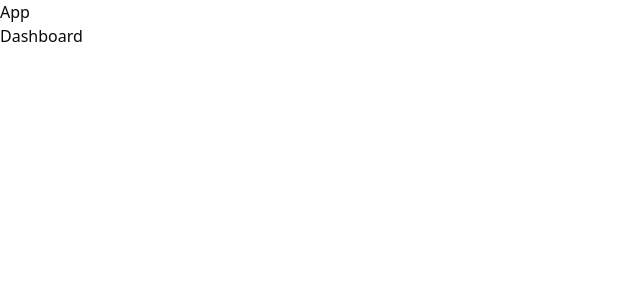
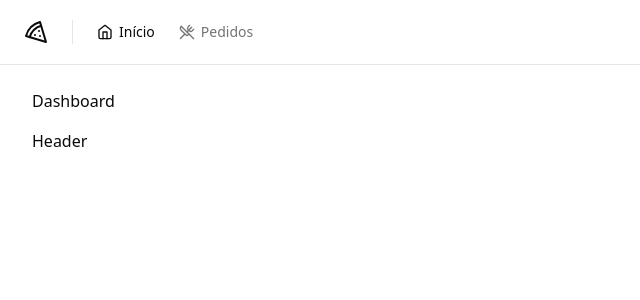
Before and after one commit to GabriPires/pizzashop-web, a React app: page / in a window 1280 px wide. Shown: the top 300 px of the page, without its empty margins (0-640 px from the left). Built offline with nearby package versions, Linux system fonts and the light colour scheme; the HTML template or start-up script is replaced by a standard one.

Commit message:
feat: dashboard layout and nav link component

```diff
--- a/package.json
+++ b/package.json
@@ -12,6 +12,7 @@
   "dependencies": {
     "@hookform/resolvers": "^3.3.3",
     "@radix-ui/react-label": "^2.0.2",
+    "@radix-ui/react-separator": "^1.0.3",
     "@radix-ui/react-slot": "^1.0.2",
     "class-variance-authority": "^0.7.0",
     "clsx": "^2.0.0",
--- /dev/null
+++ b/src/components/header.tsx
@@ -0,0 +1,26 @@
+import { Home, Pizza, UtensilsCrossed } from 'lucide-react'
+
+import { NavLink } from './nav-link'
+import { Separator } from './ui/separator'
+
+export function Header() {
+  return (
+    <div className="border-b">
+      <div className="flex h-16 items-center gap-6 px-6">
+        <Pizza className="h-6 w-6" />
+        <Separator orientation="vertical" className="h-6" />
+
+        <nav className="flex items-center space-x-4 lg:space-x-6">
+          <NavLink to="/">
+            <Home className="h-4 w-4" />
+            Início
+          </NavLink>
+          <NavLink to="/orders">
+            <UtensilsCrossed className="h-4 w-4" />
+            Pedidos
+          </NavLink>
+        </nav>
+      </div>
+    </div>
+  )
+}
--- /dev/null
+++ b/src/components/nav-link.tsx
@@ -0,0 +1,15 @@
+import { Link, LinkProps, useLocation } from 'react-router-dom'
+
+type NavLinkProps = LinkProps
+
+export function NavLink(props: NavLinkProps) {
+  const { pathname } = useLocation()
+
+  return (
+    <Link
+      data-current={pathname === props.to}
+      className="flex items-center gap-1.5 text-sm font-medium text-muted-foreground hover:text-foreground data-[current=true]:text-foreground"
+      {...props}
+    />
+  )
+}
--- /dev/null
+++ b/src/components/ui/separator.tsx
@@ -0,0 +1,29 @@
+import * as React from "react"
+import * as SeparatorPrimitive from "@radix-ui/react-separator"
+
+import { cn } from "@/lib/utils"
+
+const Separator = React.forwardRef<
+  React.ElementRef<typeof SeparatorPrimitive.Root>,
+  React.ComponentPropsWithoutRef<typeof SeparatorPrimitive.Root>
+>(
+  (
+    { className, orientation = "horizontal", decorative = true, ...props },
+    ref
+  ) => (
+    <SeparatorPrimitive.Root
+      ref={ref}
+      decorative={decorative}
+      orientation={orientation}
+      className={cn(
+        "shrink-0 bg-border",
+        orientation === "horizontal" ? "h-[1px] w-full" : "h-full w-[1px]",
+        className
+      )}
+      {...props}
+    />
+  )
+)
+Separator.displayName = SeparatorPrimitive.Root.displayName
+
+export { Separator }
--- a/src/pages/_layouts/app.tsx
+++ b/src/pages/_layouts/app.tsx
@@ -1,11 +1,15 @@
 import { Outlet } from 'react-router-dom'
+
+import { Header } from '@/components/header'
 
 export function AppLayout() {
   return (
-    <div>
-      <h1>App</h1>
-      <div>
+    <div className="flex min-h-screen flex-col antialiased">
+      <Header />
+
+      <div className="flex flex-1 flex-col gap-4 p-8 pt-6">
         <Outlet />
+        Header
       </div>
     </div>
   )
--- a/src/pages/_layouts/auth.tsx
+++ b/src/pages/_layouts/auth.tsx
@@ -3,7 +3,7 @@
 
 export function AuthLayout() {
   return (
-    <div className="grid min-h-screen grid-cols-2">
+    <div className="grid min-h-screen grid-cols-2 antialiased">
       <div className="flex h-full flex-col justify-between border-r border-foreground/5 bg-muted p-10 text-muted-foreground">
         <div className="flex items-center gap-3 text-lg  text-foreground">
           <Pizza className="h-5 w-5" />
```
Also changed, not shown: 1 other file (tests, documents, lock files or other folders).
